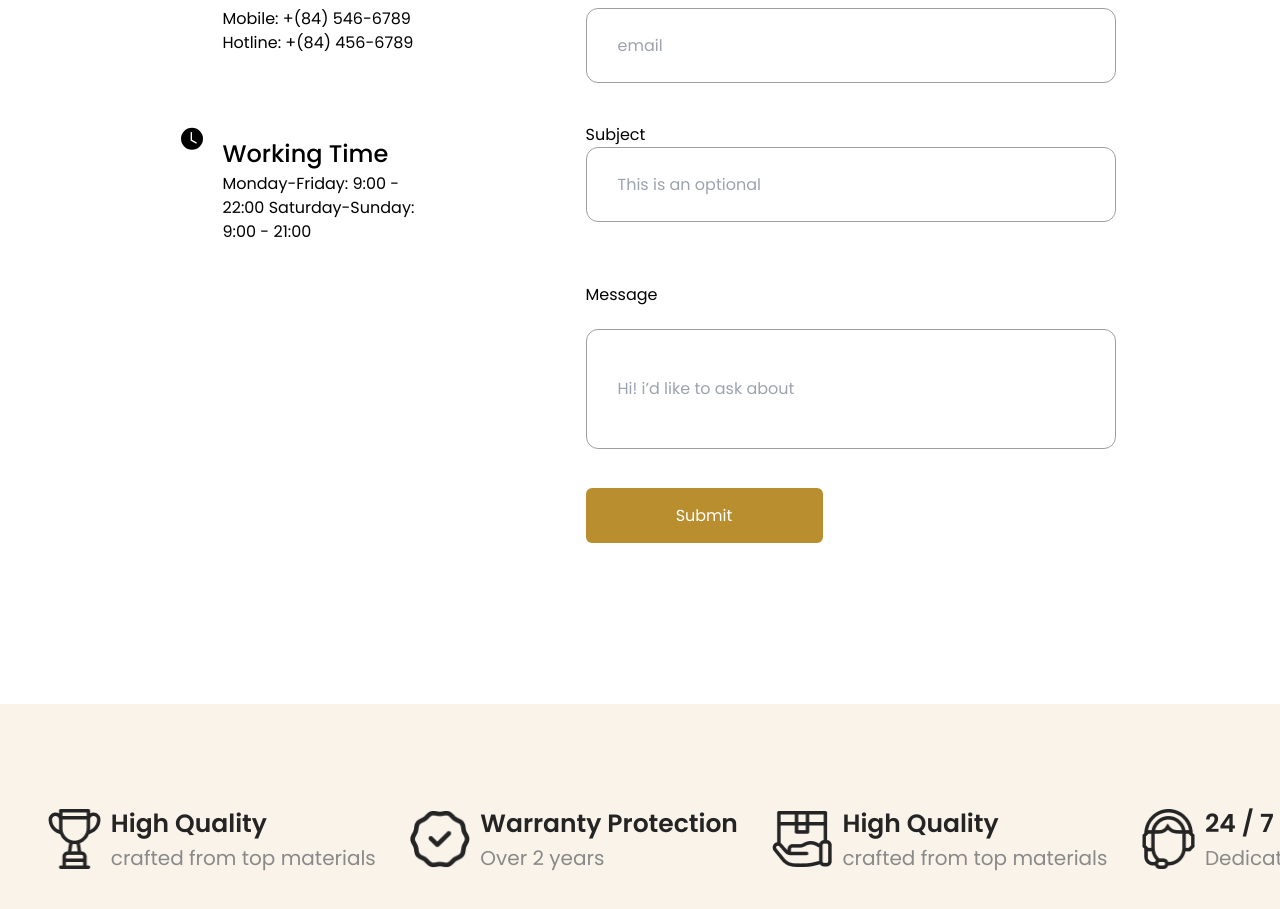
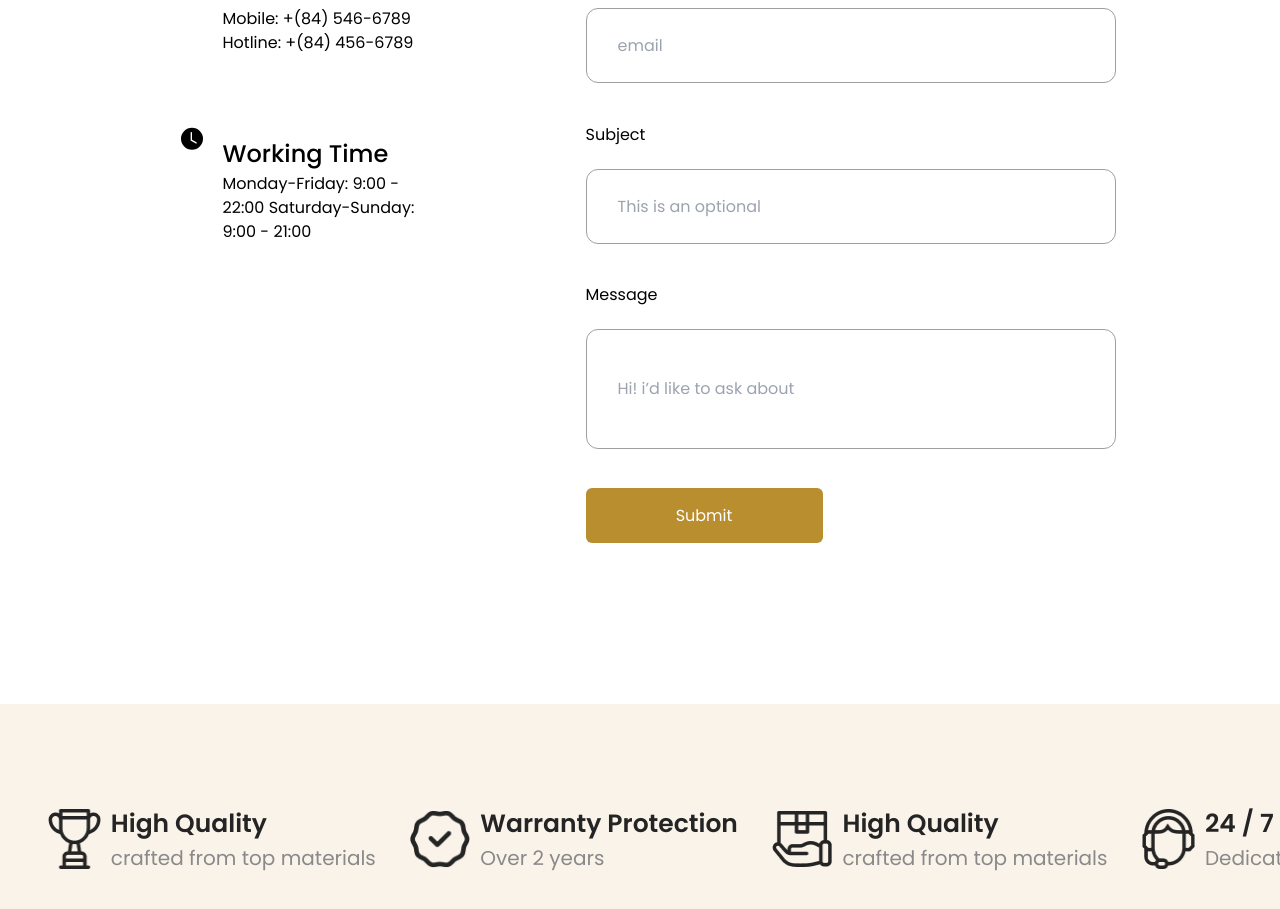
Before and after one commit to OrleanSousa/3-Compass-Challenge, a React (Vite) app: page /contact in a window 1280 px wide. Shown: the part 950-1859 px from the top of the page. Built offline with nearby package versions, Linux system fonts and the light colour scheme.

Commit message:
fix: Fixed spacing in a checkout page component

```diff
--- a/src/components/contacts/Contacts.tsx
+++ b/src/components/contacts/Contacts.tsx
@@ -49,7 +49,7 @@ const Contacts = () => {
               <label htmlFor="">Email address</label>
               <input type="email" placeholder="email" className="border border-gray50 h-[75px] rounded-xl pl-[31px]"/>
               </div>
-              <div className="w-[530px] h-[121px] flex flex-col">
+              <div className="w-[530px] h-[121px] flex flex-col gap-[22px]">
               <label htmlFor="">Subject</label>
               <input type="text" placeholder="This is an optional" className="border border-gray50 h-[75px] rounded-xl pl-[31px]"/>
               </div>
```
Also changed, not shown: src/components/ProtectRoute.tsx (added).
